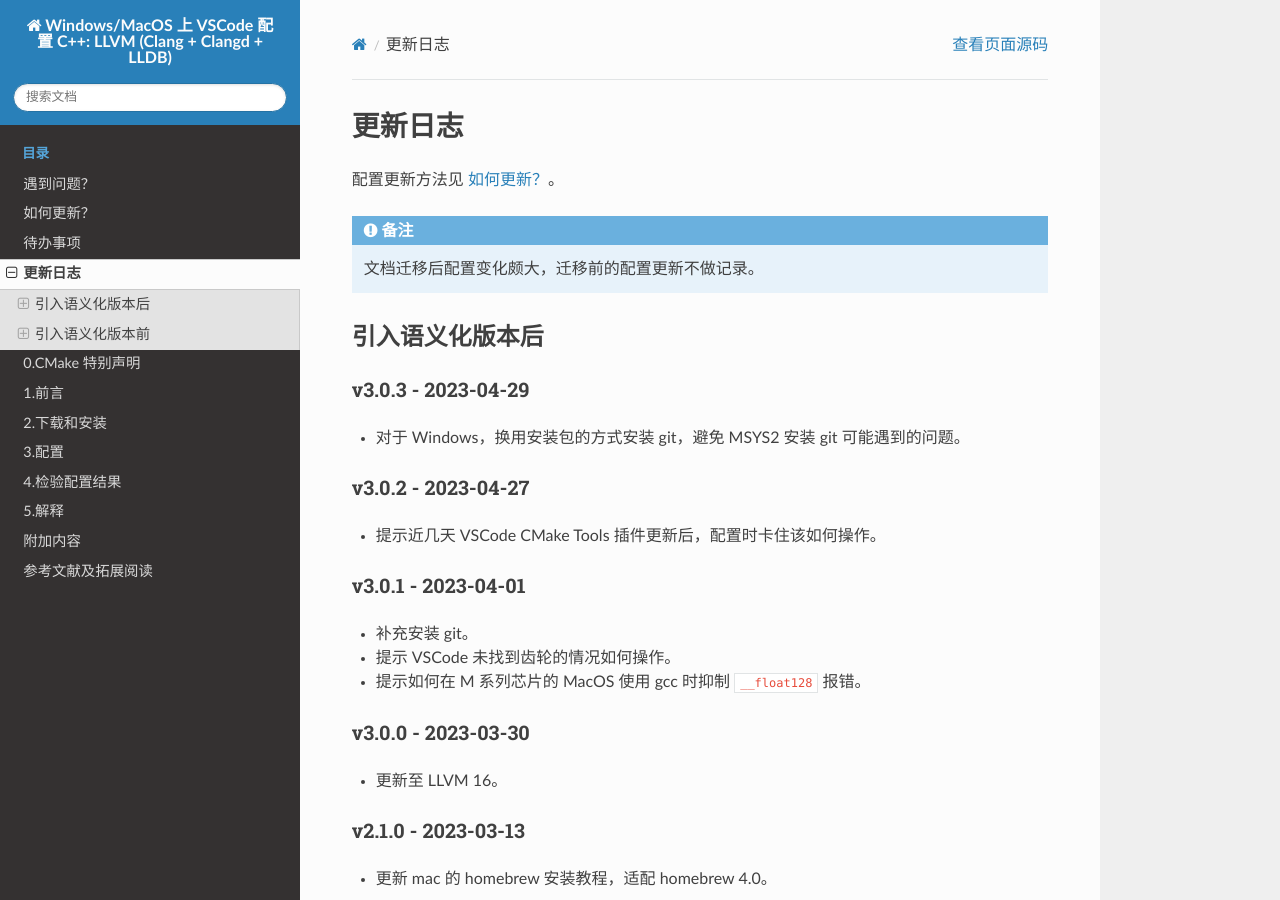
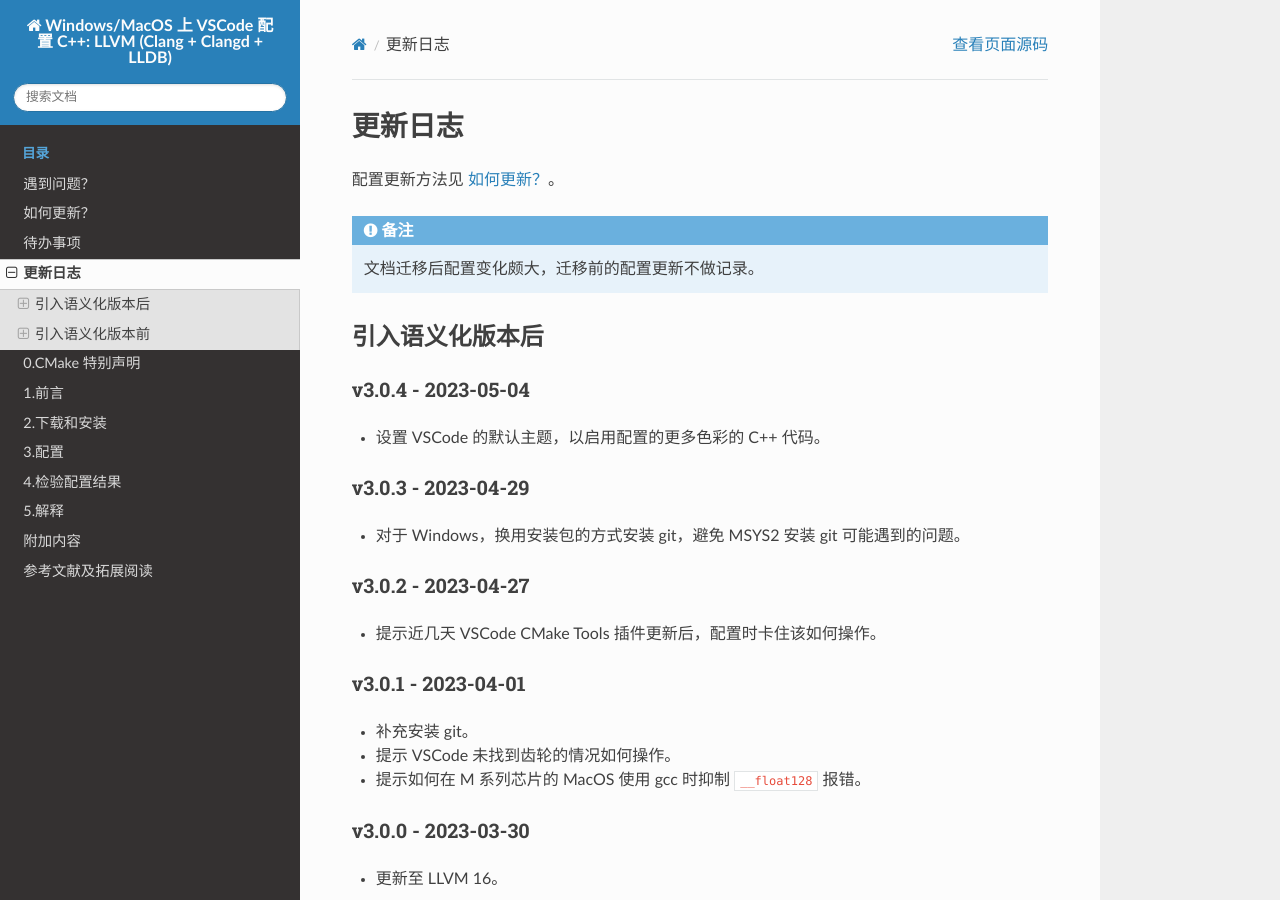
Before and after one commit to FeignClaims/vscode_cpp_starter, a Sphinx documentation site: the page built from docs/source/changelog.rst, in a window 1280 px wide and 900 px high. Built offline with Sphinx 7.4.7 and the Read the Docs theme 2.0.0, drawn with Linux system fonts in a browser that asks for light colours.

Commit message:
设置 VSCode 的默认主题，以启用配置的更多色彩的 C++ 代码

```diff
--- a/docs/source/changelog.rst
+++ b/docs/source/changelog.rst
@@ -10,6 +10,11 @@
 
 引入语义化版本后
 ****************
+
+v3.0.4 - 2023-05-04
+=====================
+
+- 设置 VSCode 的默认主题，以启用配置的更多色彩的 C++ 代码。
 
 v3.0.3 - 2023-04-29
 =====================
```
